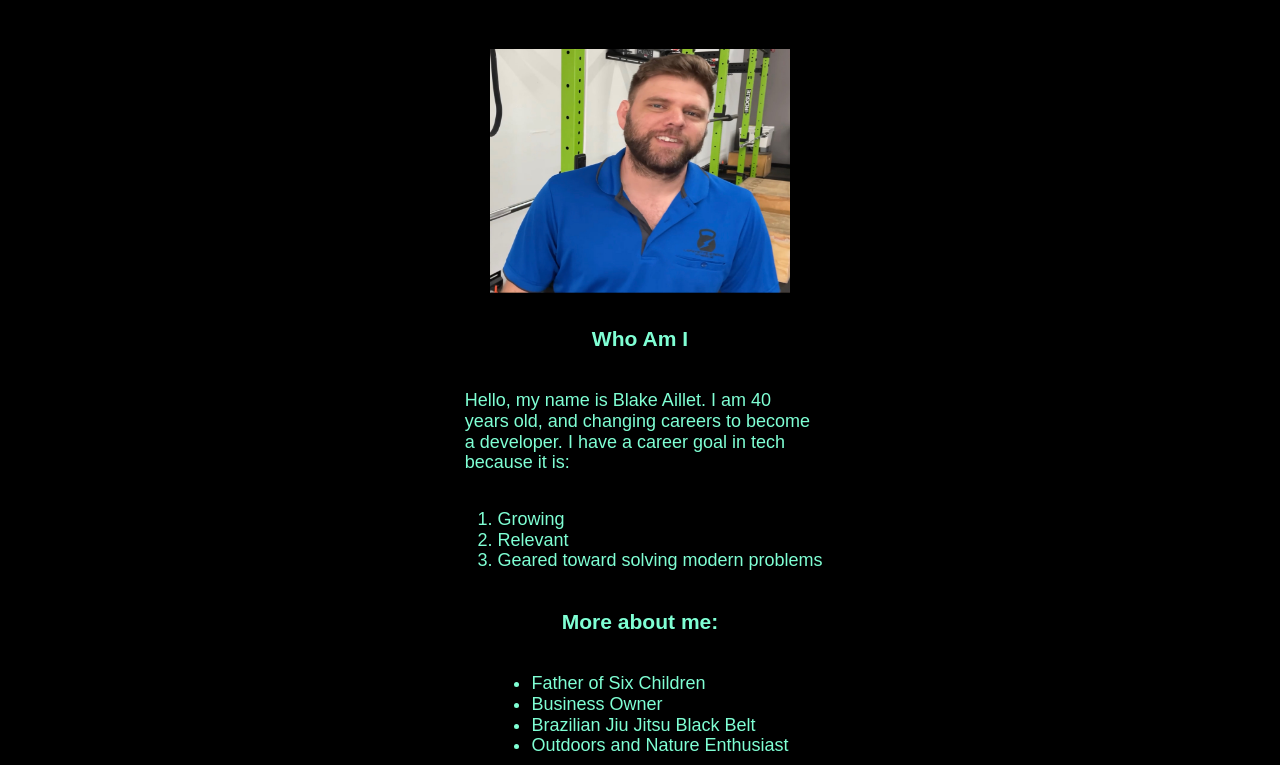
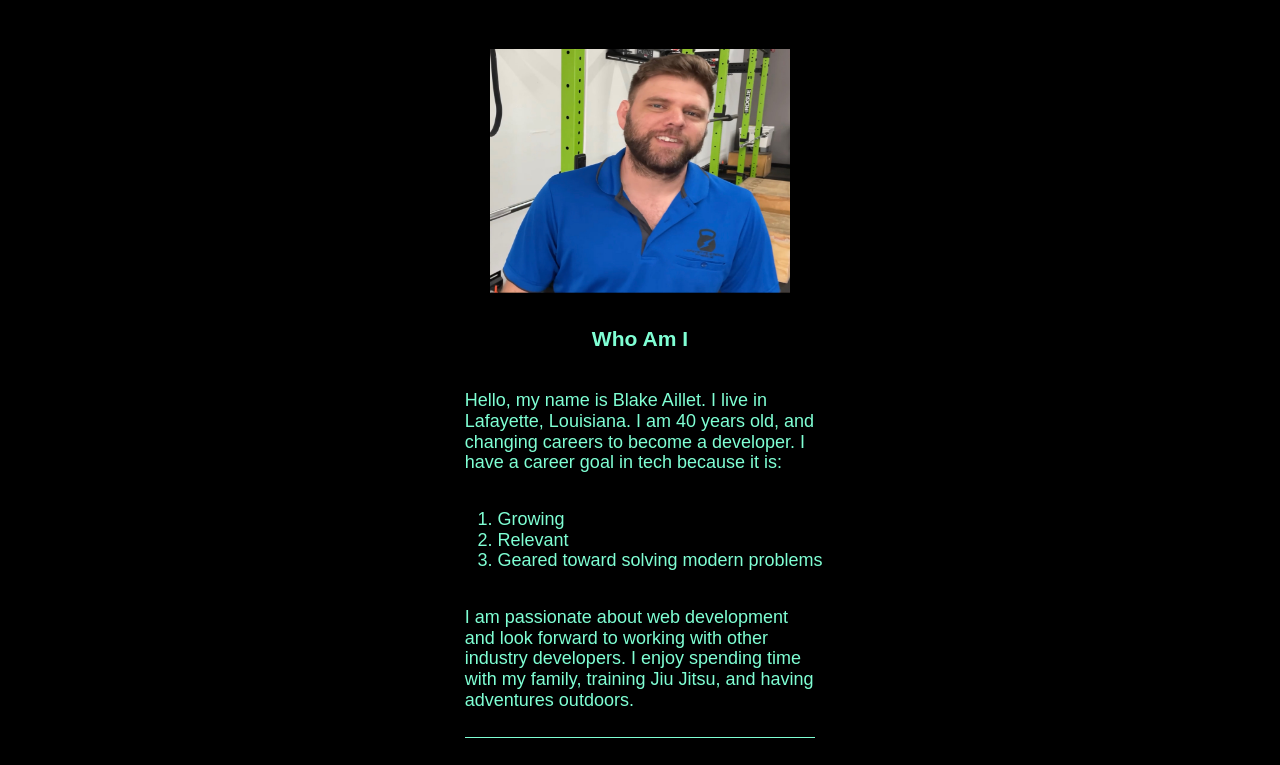
Before and after one commit to blakeaillet/profile-webpage, a plain HTML site: page index.html in a window 1280 px wide. Shown: the part 148-913 px from the top of the page. Drawn offline with nearby package versions, Linux system fonts and the light colour scheme.

Commit message:
revision 1

```diff
--- a/index.html
+++ b/index.html
@@ -1,5 +1,5 @@
 <!DOCTYPE html>
-<html>
+<html lang="en">
   <head>
     <meta charset="utf-8" />
     <meta name="viewport" content="width=device-width" />
@@ -12,6 +12,7 @@
     <link href="style.css" rel="stylesheet" type="text/css" />
   </head>
 
+<!--body starts here-->
   <body>
     <header>
       <h1>BLAKE AILLET</h1>
@@ -31,14 +32,25 @@
 
       <div class="about">
         <h3>Who Am I</h3>
-        <p>Hello, my name is Blake Aillet. I am 40 years old, and changing careers to become a
+        <p>Hello, my name is Blake Aillet. I live in Lafayette, Louisiana. I am 40 years old, and changing careers to become a
          developer. I have a career goal in tech because it is:</p>
+
+
 
         <ol>
           <li>Growing</li>
           <li>Relevant</li>
           <li>Geared toward solving modern problems</li>
         </ol>
+
+        <p>I am passionate about web development and look forward to working with
+          other industry developers. I enjoy spending time with my family, training Jiu Jitsu, and
+          having adventures outdoors.
+     </p>
+
+<!--add horizontal line-->
+
+        <hr>
 
         <article class="more">
           <h3>More about me:</h3>
--- a/style.css
+++ b/style.css
@@ -22,6 +22,15 @@ main {
     font-size: 18px;
     font-weight: normal;
 
+}
+
+hr {
+    border: 0;
+    clear:both;
+    display:block;
+    width: 96%;
+    background-color: aquamarine;
+    height: 1px;
 }
 
 .about {
@@ -61,3 +70,7 @@ footer p {
     display: flex;
     gap: 30px;
 }
+
+a:hover {
+    color: red;
+}
```
